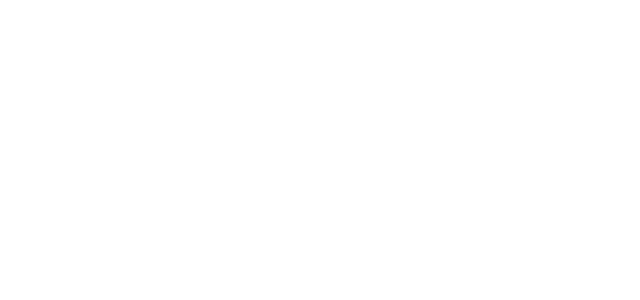
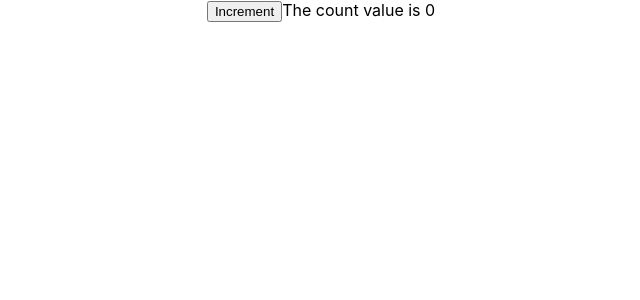
Before and after one commit to AdityaTarale/react-typescript, a React (Create React App) app: page / in a window 1280 px wide. Shown: the top 300 px of the page, without its empty margins (319-959 px from the left). Built offline with nearby package versions, Linux system fonts and the light colour scheme.

Commit message:
16-Class-Components

```diff
--- a/src/App.tsx
+++ b/src/App.tsx
@@ -1,7 +1,12 @@
 import "./App.css";
+import Counter from "./components/class/Counter";
 
 function App() {
-  return <div className="App"></div>;
+  return (
+    <div className="App">
+      <Counter message="The count value is" />
+    </div>
+  );
 }
 
 export default App;
--- /dev/null
+++ b/src/components/class/Counter.tsx
@@ -0,0 +1,37 @@
+import React, { Component } from "react";
+
+type CounterProps = {
+  message: string;
+};
+
+type CounterState = {
+  count: number;
+};
+
+export default class Counter extends Component<CounterProps, CounterState> {
+  state = {
+    count: 0,
+  };
+
+  handleClick = () => {
+    this.setState((prevState) => ({
+      count: prevState.count + 1,
+    }));
+  };
+  render() {
+    return (
+      <div>
+        <button onClick={() => this.handleClick()}>Increment</button>
+        {this.props.message} {this.state.count}
+      </div>
+    );
+  }
+}
+
+/**
+ * !Note
+ *
+ * You can just include PropsTypes or StateTypes if your component doesn't need
+ * props or state, If you don't have props specify an empty object {} and if you
+ * don't have state you can simply omit the StateTypes
+ */
```
